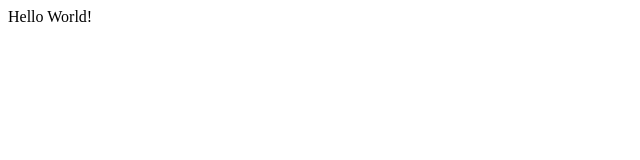
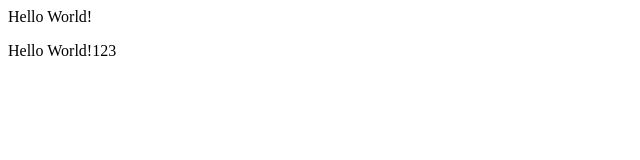
Before and after one commit to kshitijkhandelwalkk/LocalRepo, a plain HTML site: page index.html in a window 1280 px wide. Shown: the whole page, without its empty margins (0-640 px from the left). Drawn offline with Linux system fonts and the light colour scheme.

Commit message:
Add new feature

```diff
--- a/index.html
+++ b/index.html
@@ -1 +1,2 @@
 <p>Hello World!</p>
+<p>Hello World!123</p>
```
